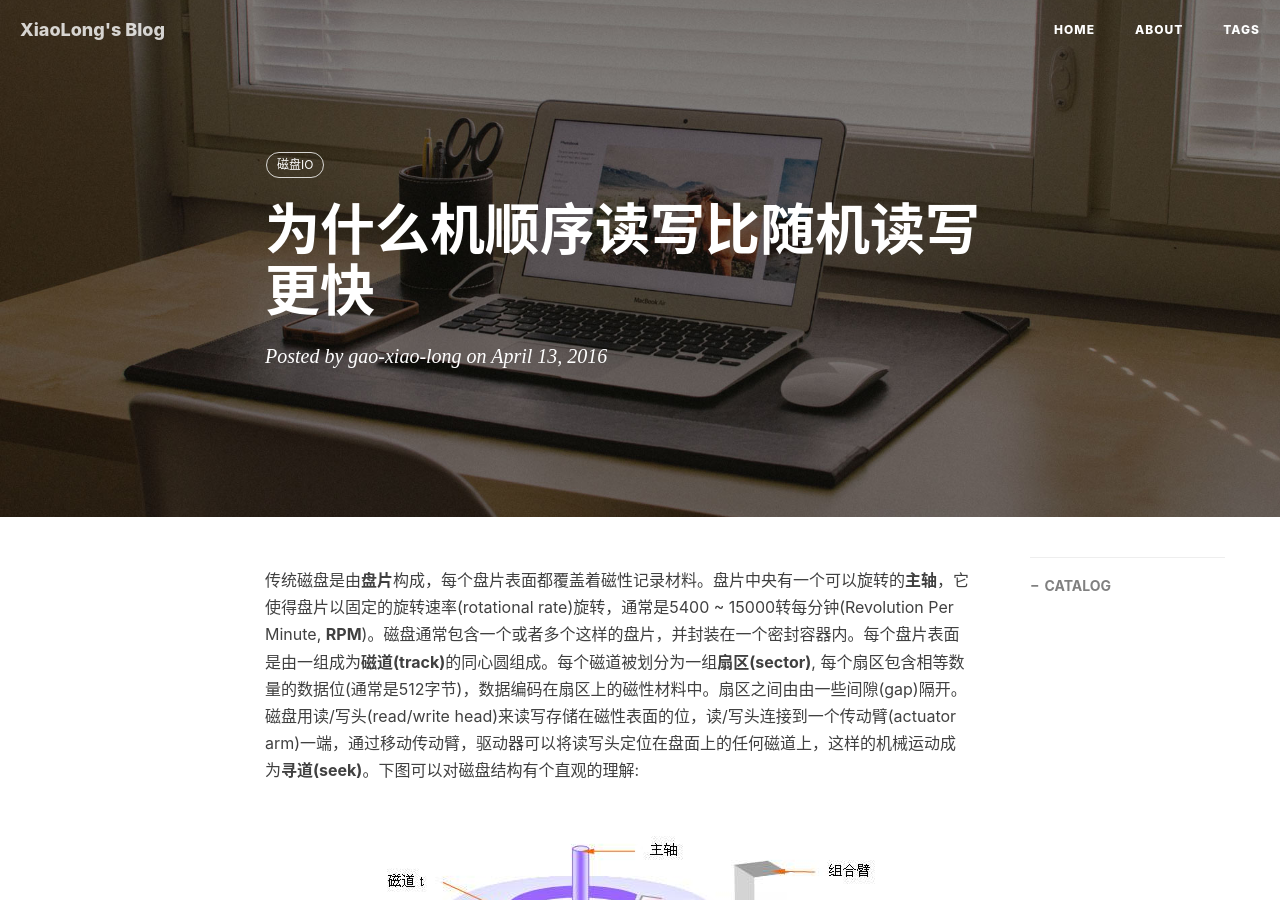
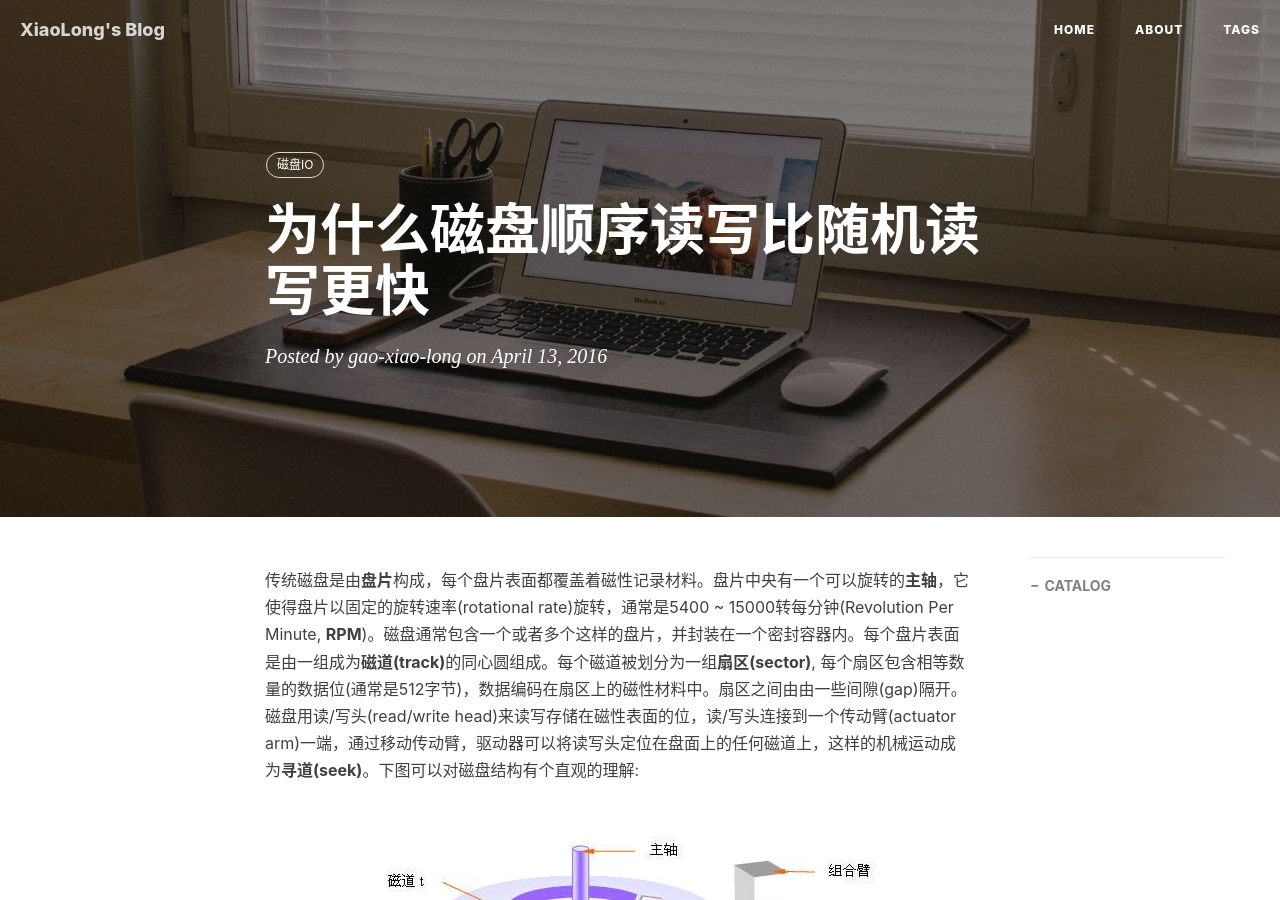
Before and after one commit to gao-xiao-long/gao-xiao-long.github.io, a Jekyll site: the page built from _posts/2016-04-13-disk-io.markdown, in a window 1280 px wide and 900 px high. Built offline with Jekyll 4.4.1, drawn with Linux system fonts in a browser that asks for light colours; nearby versions of some CDN libraries; comment, search, counter and statistics services are not loaded.

Commit message:
add new page

```diff
--- a/_posts/2016-04-13-disk-io.markdown
+++ b/_posts/2016-04-13-disk-io.markdown
@@ -1,6 +1,6 @@
 ---
 layout: post
-title: 为什么机顺序读写比随机读写更快
+title: 为什么磁盘顺序读写比随机读写更快
 date: 2016-4-13
 author: "gao-xiao-long"
 catalog: true
@@ -24,7 +24,11 @@ tags:
 需要说明的是，与传统的磁盘相比，固态磁盘(SSD)并没有机械装置，也就没有了传统磁盘的寻道时间和旋转时间，所以SSD也可以提供非常高的随机读取能力(但是它随机写性能则比随机读慢一个数量级)。
 
 **其他相关文章**
+
 [磁盘性能指标--IOPS 理论](http://elf8848.iteye.com/blog/1731274)
+
 [淘宝海量数据库之八-攻克随机IO难关](http://blog.sina.com.cn/s/blog_3fc85e260100qwv8.html)
+
 [数据库如何抵抗随机IO：问题、方法与现实](http://wangyuanzju.blog.163.com/blog/static/13029201132154010987)
+
 [提升磁盘io性能的几个技巧](http://www.searchtb.com/2011/05/%E6%8F%90%E5%8D%87%E7%A3%81%E7%9B%98io%E6%80%A7%E8%83%BD%E7%9A%84%E5%87%A0%E4%B8%AA%E6%8A%80%E5%B7%A7.html)
```
Also changed, not shown: 1 other file.
